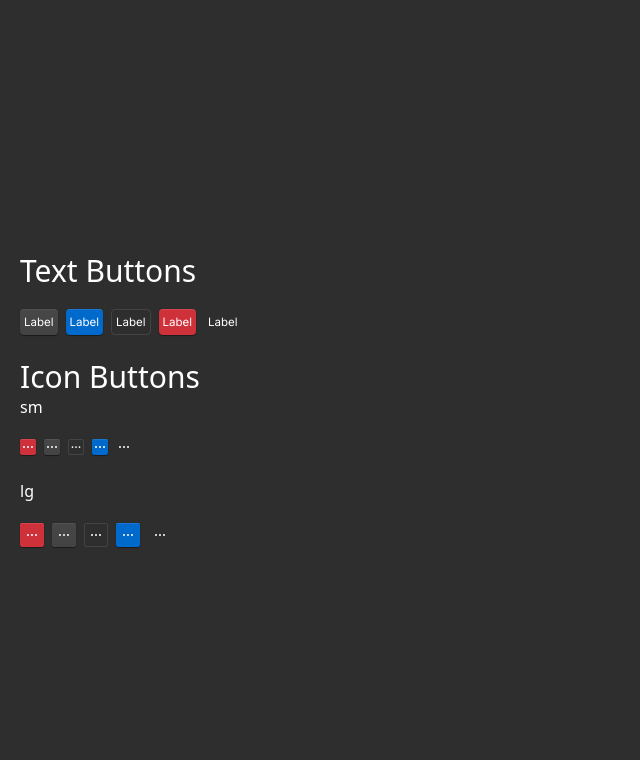
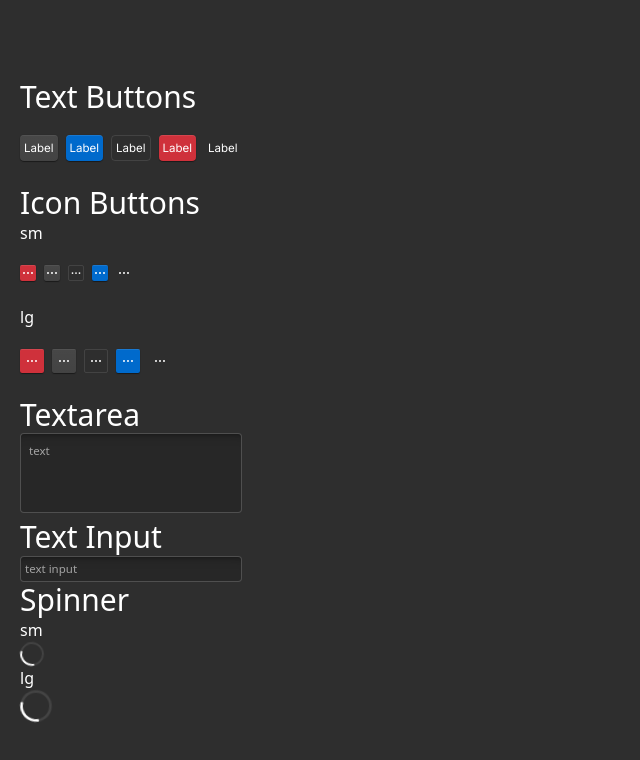
Before and after one commit to Flowappz/webflow-app-ui-components, a React (Vite) app: page / in a window 1280 px wide. Shown: the top 760 px of the page, without its empty margins (0-640 px from the left). Built offline with nearby package versions, Linux system fonts and the light colour scheme.

Commit message:
add Textarea , TextInput and Spinner Component

```diff
--- a/src/App.tsx
+++ b/src/App.tsx
@@ -1,5 +1,8 @@
 import {Button} from "./components";
 import {IconButton} from "./components/IconButton/IconButton";
+import {Textarea} from "./components/TextArea/TextArea";
+import {Input} from "./components/Input/Input";
+import Spinner from "./components/Spinner/Spinner";
 
 
 function App() {
@@ -11,7 +14,7 @@ function App() {
 
             <h2 className='text-3xl'>Text Buttons</h2>
             <div className='flex gap-2 mt-5 mb-6'>
-                <Button >Label</Button>
+                <Button>Label</Button>
                 <Button variant={'primary'}>Label</Button>
                 <Button variant={'outline'}>Label</Button>
                 <Button variant={'danger'}>Label</Button>
@@ -31,7 +34,7 @@ function App() {
 
             </div>
             <p>lg</p>
-            <div className='flex gap-2 mt-5'>
+            <div className='flex gap-2 mt-5 mb-6'>
                 <IconButton variant={'danger'} size={'lg'}></IconButton>
                 <IconButton variant={'default'} size={'lg'}></IconButton>
                 <IconButton variant={'outline'} size={'lg'}></IconButton>
@@ -39,6 +42,19 @@ function App() {
                 <IconButton variant={'ghost'} size={'lg'}></IconButton>
 
             </div>
+
+            <h2 className='text-3xl'>Textarea</h2>
+            <Textarea placeholder={'text'}/>
+
+            <h2 className='text-3xl'>Text Input</h2>
+            <Input  placeholder={'text input'}/>
+
+            <h2 className='text-3xl'>Spinner</h2>
+            <p>sm</p>
+            <Spinner size={'sm'}/>
+            <p>lg</p>
+            <Spinner size={'lg'}/>
+
         </div>
     );
 }
--- /dev/null
+++ b/src/components/Input/Input.tsx
@@ -0,0 +1,27 @@
+import * as React from "react"
+import {cn} from "../../lib/utils";
+
+
+export interface InputProps
+    extends React.InputHTMLAttributes<HTMLInputElement> {
+    isError?: boolean
+}
+
+const Input = React.forwardRef<HTMLInputElement, InputProps>(
+    ({className, type = 'text', isError, ...props}, ref) => {
+        return (
+            <input
+                type={type}
+                className={cn(
+                    `${isError ? 'border-redBorder focus-visible:border-redBorder' : 'border-border3 focus-visible:border-blueBorder'} w-full bg-backgroundInput min-h-[24px] text-[11.5px] placeholder:text-[11.5px] rounded-[4px]  border leading-[16px] file:border-0 file:bg-transparent p-1 placeholder:text-text3 file:text-sm file:font-medium focus-visible:outline-none shadow-input-inner disabled:cursor-not-allowed disabled:opacity-[0.4]`,
+                    className
+                )}
+                ref={ref}
+                {...props}
+            />
+        )
+    }
+)
+Input.displayName = "Input"
+
+export {Input}
--- /dev/null
+++ b/src/components/Spinner/Spinner.tsx
@@ -0,0 +1,64 @@
+import React, {forwardRef} from "react";
+import {cva} from "class-variance-authority";
+import {cn} from "../../lib/utils";
+
+
+
+export interface SpinnerProps extends React.ComponentProps<"svg"> {
+    color?: string;
+    className?: string;
+    size?: 'lg' | 'sm';
+}
+
+const spinnerVariants = cva([''], {
+    variants: {
+        size: {
+            lg: ['w-8', 'h-8'],
+            sm: ['w-6', 'h-6'],
+        },
+    },
+    defaultVariants: {
+        size: 'sm'
+    }
+})
+
+export const Spinner = forwardRef<SVGSVGElement, SpinnerProps>(
+    ({color = '#ffffff', className, size, ...rest}, ref) => {
+
+        return (
+            <svg
+                {...rest}
+                ref={ref}
+                className={cn('animate-spin', spinnerVariants({className, size}))}
+                viewBox="0 0 64 64"
+                fill="none"
+                xmlns="http://www.w3.org/2000/svg"
+                width={rest?.width ?? 24}
+                height={rest?.height ?? 24}
+            >
+                <path
+                    d="M32 3C35.8083 3 39.5794 3.75011 43.0978 5.20749C46.6163 6.66488 49.8132 8.80101 52.5061 11.4939C55.199 14.1868 57.3351 17.3837 58.7925 20.9022C60.2499 24.4206 61 28.1917 61 32C61 35.8083 60.2499 39.5794 58.7925 43.0978C57.3351 46.6163 55.199 49.8132 52.5061 52.5061C49.8132 55.199 46.6163 57.3351 43.0978 58.7925C39.5794 60.2499 35.8083 61 32 61C28.1917 61 24.4206 60.2499 20.9022 58.7925C17.3837 57.3351 14.1868 55.199 11.4939 52.5061C8.801 49.8132 6.66487 46.6163 5.20749 43.0978C3.7501 39.5794 3 35.8083 3 32C3 28.1917 3.75011 24.4206 5.2075 20.9022C6.66489 17.3837 8.80101 14.1868 11.4939 11.4939C14.1868 8.80099 17.3838 6.66487 20.9022 5.20749C24.4206 3.7501 28.1917 3 32 3L32 3Z"
+                    stroke="currentColor"
+                    strokeWidth="5"
+                    strokeLinecap="round"
+                    strokeLinejoin="round"
+                    className={cn('stroke-[#ffffff]/10', spinnerVariants({size}))}
+                />
+                <path
+                    d="M32 3C36.5778 3 41.0906 4.08374 45.1692 6.16256C49.2477 8.24138 52.7762 11.2562 55.466 14.9605C58.1558 18.6647 59.9304 22.9531 60.6448 27.4748C61.3591 31.9965 60.9928 36.6232 59.5759 40.9762"
+                    stroke="currentColor"
+                    strokeWidth="5"
+                    strokeLinecap="round"
+                    strokeLinejoin="round"
+                    className={cn(`stroke-[${color}]`, spinnerVariants({size}))}
+                />
+
+            </svg>
+        );
+    },
+);
+
+
+Spinner.displayName = "MaterialTailwind.Spinner";
+
+export default Spinner;
--- /dev/null
+++ b/src/components/TextArea/TextArea.tsx
@@ -0,0 +1,26 @@
+import * as React from "react"
+import {cn} from "../../lib/utils";
+
+
+export interface TextareaProps
+    extends React.TextareaHTMLAttributes<HTMLTextAreaElement> {
+    isError?: boolean;
+}
+
+const Textarea = React.forwardRef<HTMLTextAreaElement, TextareaProps>(
+    ({className, isError = false, ...props}, ref) => {
+        return (
+            <textarea
+                className={cn(
+                    `${isError ? 'border-redBorder focus-visible:border-redBorder' : 'border-border3 focus-visible:border-blueBorder'} text-text1 w-full shadow-input-inner leading-[16px] p-2 border-[1px] rounded-[4px] bg-backgroundInput placeholder:text-text3 text-[11.5px] placeholder:text-[11.5px] resize-none min-h-[80px] focus-visible:outline-none disabled:cursor-not-allowed disabled:opacity-[0.4]`,
+                    className
+                )}
+                ref={ref}
+                {...props}
+            />
+        )
+    }
+)
+Textarea.displayName = "Textarea"
+
+export {Textarea}
--- a/src/components/index.ts
+++ b/src/components/index.ts
@@ -1,2 +1,4 @@
 export {Button} from "./Button/Button";
 export {IconButton} from "./IconButton/IconButton"
+export {Textarea} from "./TextArea/TextArea"
+export {Input} from './Input/Input'
```
Also changed, not shown: 1 other file (tests, documents, lock files or other folders).
